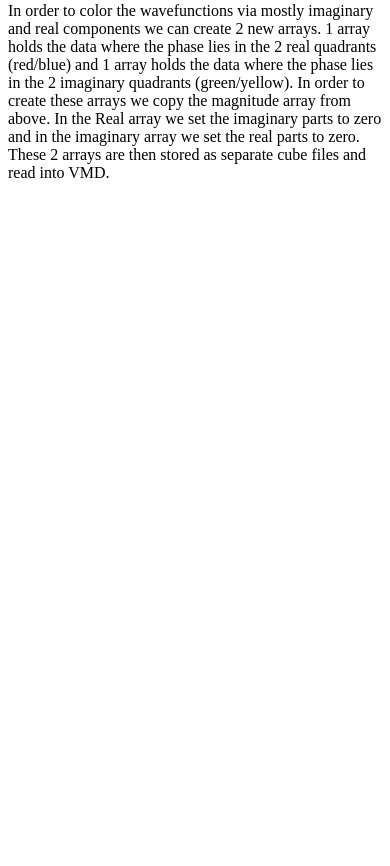
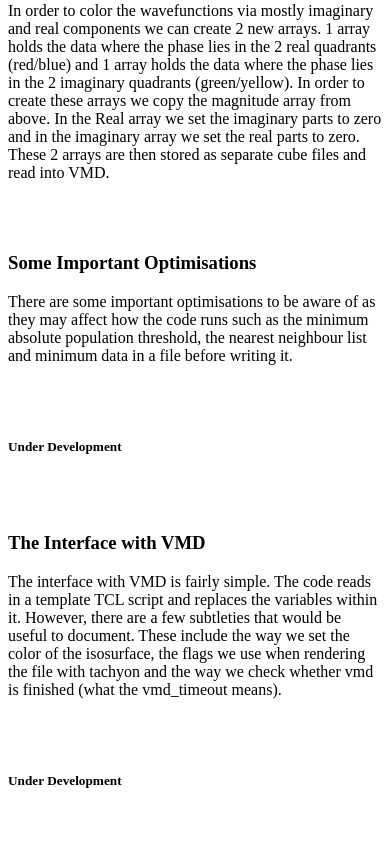
Before and after one commit to 95ellismle/Orbital-Visualiser, a Python web app: template Templates/HTML/How_it_works.html in a window 390 px wide. Shown: the part 3977-4843 px from the top of the page. Before the commit the page ends 4155 px from the top, so only its background shows below. Run offline with Jinja, Linux system fonts and the light colour scheme; the template is opened without the code that fills it, so the values that code supplies are empty.

Commit message:
Updated Docs

```diff
--- a/Templates/HTML/How_it_works.html
+++ b/Templates/HTML/How_it_works.html
@@ -184,6 +184,47 @@
         </p>
       </div>
     </div>
+    <br>
+    <br>
+    <div class="row">
+      <div class="col-sm-12">
+         <h3>Some Important Optimisations</h3>
+         <p>
+            There are some important optimisations to be aware of as they may affect
+            how the code runs such as the minimum absolute population threshold, the
+            nearest neighbour list and minimum data in a file before writing it.
+         </p>
+         <br>
+         <br>
+         <h5>Under Development</h5>
+      </div>
+    </div>
+    <br>
+    <br>
+    <div class="row">
+      <div class="col-sm-12">
+         <h3>The Interface with VMD</h3>
+         <p>
+            The interface with VMD is fairly simple. The code reads in a template TCL
+            script and replaces the variables within it. However, there are a few
+            subtleties that would be useful to document. These include the way we set
+            the color of the isosurface, the flags we use when rendering the file
+            with tachyon and the way we check whether vmd is finished (what the
+            vmd_timeout means).
+         </p>
+         <br>
+         <br>
+         <h5>Under Development</h5>
+      </div>
+    </div>
+    <br>
+    <br>
+    <div class="row">
+      <div class="col-sm-12">
+         <h3></h3>
+      </div>
+    </div>
+
   </div>
 
 
--- a/Templates/HTML/How_to_edit.html
+++ b/Templates/HTML/How_to_edit.html
@@ -10,7 +10,7 @@
     <h2>How to Edit</h2>
     <h4>Editting the Movie Maker Code</h4>
       <p>
-        The movie maker code is distributed among lots of different files, which I've tried to divide into logical folders and further sub-divide into different files. An explanation of the files and folders is given below:
+        The movie maker code is quite big now so I've tried to divide the code into logical folders and further sub-divide into different files. An explanation of the files and folders is given below. The ones with python code are src (containing all the visualisation code) and init (containing all the initialisation stuff).
       </p>
       *Mov_Mak_Edit*
     <h4>Editting the Documentation Code</h4>
--- a/Templates/HTML/TopNav.html
+++ b/Templates/HTML/TopNav.html
@@ -2,4 +2,5 @@
   <a class="active" href="*index*">Home</a>
   <a href="*How_it_works*">How it Works</a>
   <a href="*How_to_edit*">How to Edit</a>
+  <!--<a href="#menu-toggle" id="menu-toggle2" style="float: right;">Settings Directory</a>-->
 </div>
```
Also changed, not shown: Templates/HTML/HeaderTxt.html (+14 -0 lines).
